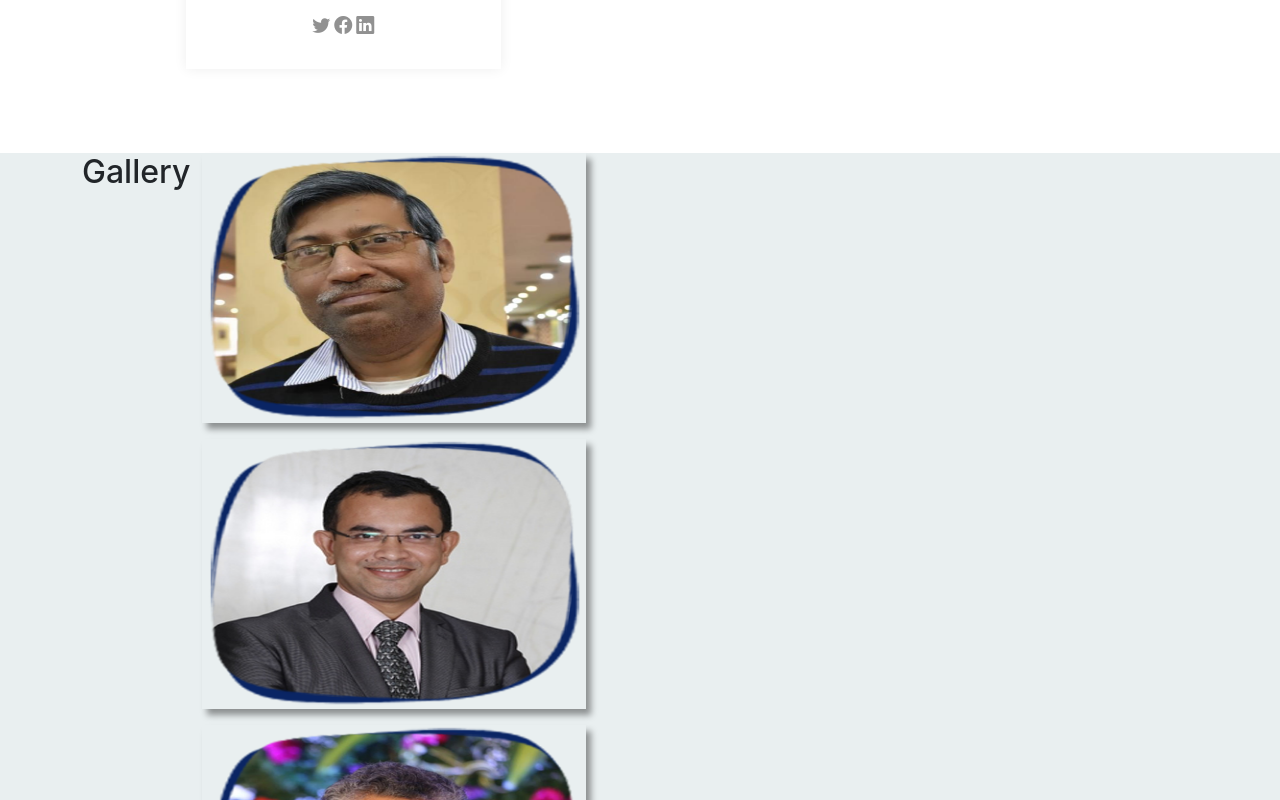
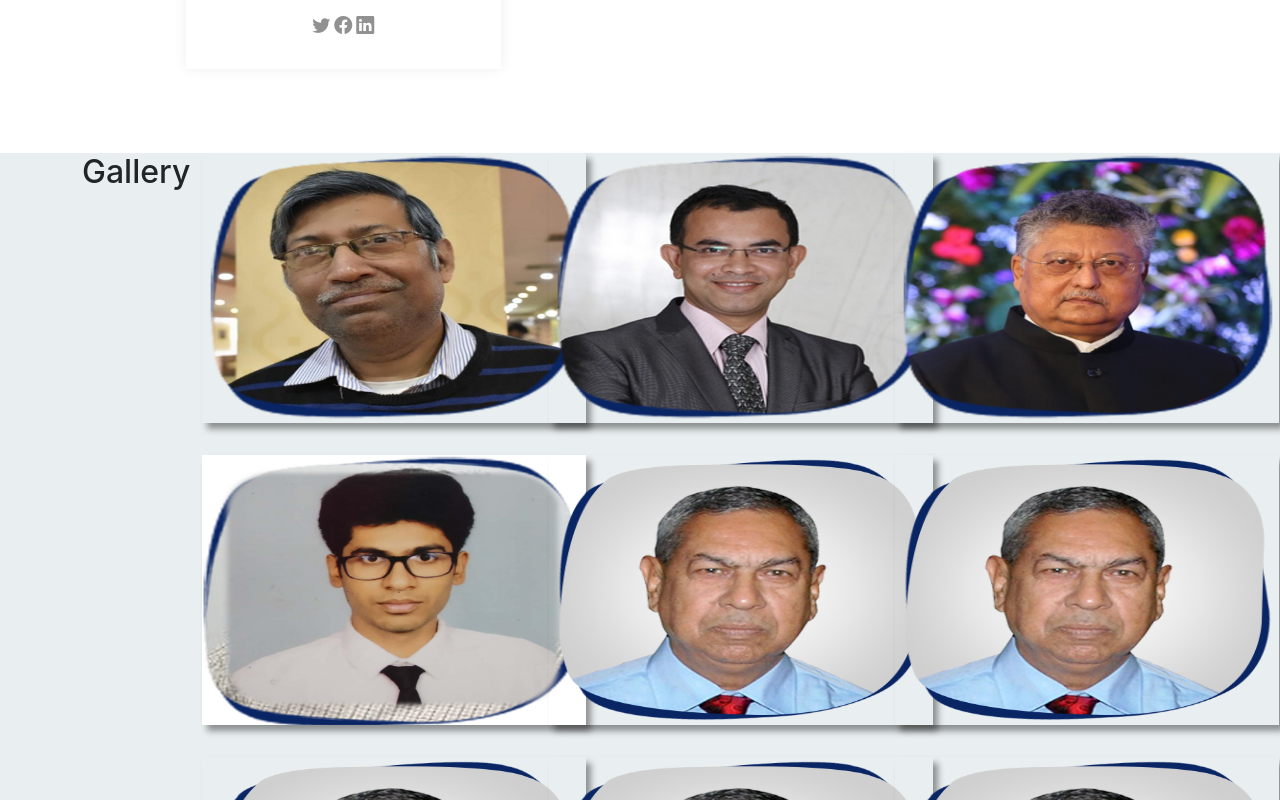
Before and after one commit to rabvik-innovations/Rabvik-Innovations--Website, a React (Create React App) app: page / in a window 1280 px wide. Shown: the part 1440-2240 px from the top of the page. Built offline with nearby package versions, Linux system fonts and the light colour scheme; the HTML template or start-up script is replaced by a standard one.

Commit message:
Add Styling to gallery

```diff
--- a/src/App.css
+++ b/src/App.css
@@ -158,6 +158,7 @@ button:hover{
 
   /* padding:10%; */
 }
+/* .gallery-title{} */
 
 .gallery-item img{
    /* margin-top:1rem;
@@ -180,12 +181,13 @@ button:hover{
 .img-card{
     /* margin-left:30%; */
     flex: 1 0 24rem;
-    margin: 2rem;
+    margin: 1rem 1rem;
     box-shadow: 0.3rem 0.4rem 0.4rem rgba(0, 0, 0, 0.4);
     overflow: hidden;
-    width:21px;
+    width:4%;
     height:270px;
-    margin-top:2.9rem;
+    margin-top:1rem;
+    padding-right:0px 60px 0px;
 }
 
 .gallery-item img:hover{
@@ -197,18 +199,17 @@ button:hover{
 .photo-section{
   display: flex;
 	flex-wrap: wrap;
-	/* margin: -1rem -1rem; */
+	margin: -1rem -1rem;
 }
 
-@supports (display: grid) {
+/* @supports (display: grid) {
 	.photo-section {
 		display: grid;
 		grid-template-columns: repeat(auto-fit, minmax(17rem, 1fr));
 		grid-gap: 1rem;
 	}
 
-	.photo-section,
+	/* /* .photo-section,
 	.img-card {
 		margin: 0;
-	}
-}
+	} */
--- a/src/App.js
+++ b/src/App.js
@@ -91,6 +91,7 @@ function App() {
 
           <div className="gallery-title">
             <h2>Gallery</h2>
+            <br />
           </div>
 
           <div className="row photo-section">
```
